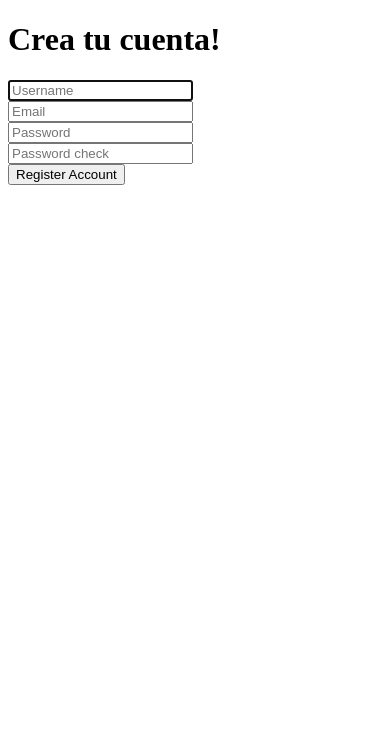
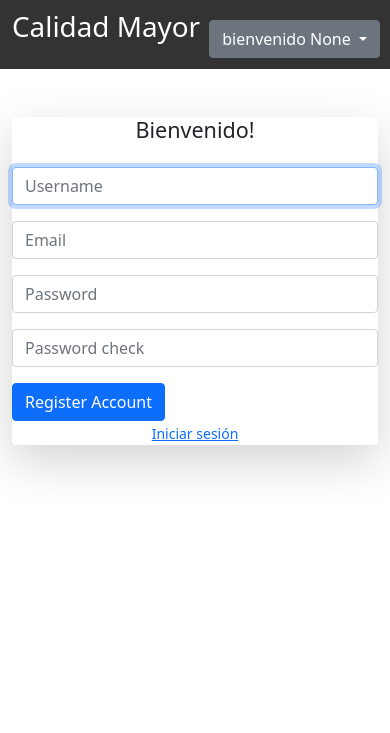
Before and after one commit to cristianL0pez/CalidadMayor, a Django app: page /signup/ in a window 390 px wide. Shown: the top 733 px of the page. Before the commit the page ends 185 px from the top, so only its background shows below. Run offline with Django 4.2, Linux system fonts and the light colour scheme; some libraries are stand-ins or nearby versions.

Commit message:
cambios nuevos

```diff
--- a/app/templates/home/signup.html
+++ b/app/templates/home/signup.html
@@ -1,4 +1,6 @@
-{% load static %}
+{% extends 'base/base_dashboard.html' %}
+
+{% block content %}
 <!DOCTYPE html>
 <html lang="en">
 
@@ -15,33 +17,36 @@
 </head>
 
 <body class="bg-gradient-primary">
+
     <div class="container">
+
+        <!-- Outer Row -->
+        <div class="row justify-content-center align-items-center"> <!-- Aquí hemos agregado "align-items-center" -->
+            <div class="col-xl-10 col-lg-12 col-md-9">
                 <div class="card o-hidden border-0 shadow-lg my-5">
                     <div class="card-body p-0">
-                 <!--Nested Row within Card Body-->
+                        <!-- Nested Row within Card Body -->
                         <div class="row">
-                    <div class="col-lg-5 d-none d-lg-block bg-register-image"></div>
-                    <div class="col-lg-7">
-                        <div class="p-5">
+                            <div class="col-lg-6 mx-auto">
+                                <div class="p-10 mx-auto">
                                     <div class="text-center">
-                                <h1 class="h4 text-gray-900 mb-4">Crea tu cuenta!</h1>
+                                        <h1 class="h4 text-gray-900 mb-4">Bienvenido!</h1>
                                     </div>
                                     <form method="post" class="user">
                                         {% csrf_token %}
-                                <div class="form-group row">
+                                        <div class="form-group">
                                             <div class="col-sm-6 mb-3 mb-sm-0">
                                                 {{ form.username }}
                                             </div>
                                             <span class="text-error">{{ form.username.errors }}</span>
                                         </div>
-                                <div class="form-group row">
+                                        <div class="form-group">
                                             <div class="col-sm-6 mb-3 mb-sm-0">
                                                 {{ form.email }}
                                             </div>
                                             <span class="text-error">{{ form.email.errors }}</span>
-
                                         </div>
-                                <div class="form-group row">
+                                        <div class="form-group">
                                             <div class="col-sm-6 mb-3 mb-sm-0">
                                                 {{ form.password1 }}
                                             </div>
@@ -49,7 +54,7 @@
                                             <div class="col-sm-6">
                                             </div>
                                         </div>
-                                <div class="form-group row">
+                                        <div class="form-group">
                                             <div class="col-sm-6 mb-3 mb-sm-0">
                                                 {{ form.password2 }}
                                             </div>
@@ -62,7 +67,8 @@
                                         </button>
                                     </form>
                                     <div class="text-center">
-                                <a class="small" href="{% url 'login' %}"/a>
+                                        <a class="small" href="{% url 'login' %}">Iniciar sesión</a>
+                                    </div>
                                 </div>
                             </div>
                         </div>
@@ -71,16 +77,10 @@
             </div>
         </div>
 
-    <!-- Bootstrap core JavaScript-->
-    <script src="{% static 'vendor/jquery/jquery.min.js' %}"></script>
-    <script src="{% static 'vendor/bootstrap/js/bootstrap.bundle.min.js' %}"></script>
-
-    <!-- Core plugin JavaScript-->
-    <script src="{% static 'vendor/jquery-easing/jquery.easing.min.js' %}"></script>
-
-    <!-- Custom scripts for all pages-->
-    <script src="{% static 'js/sb-admin-2.min.js' %}"></script>
+    </div>
 
 </body>
 
+
+{% endblock %}
 </html>
```
Also changed, not shown: app/templates/home/login.html (+9 -21 lines), media/media/repositorio/geoMap.csv (added, +18 -0 lines). Lines whose indentation alone changed are shown as unchanged.
